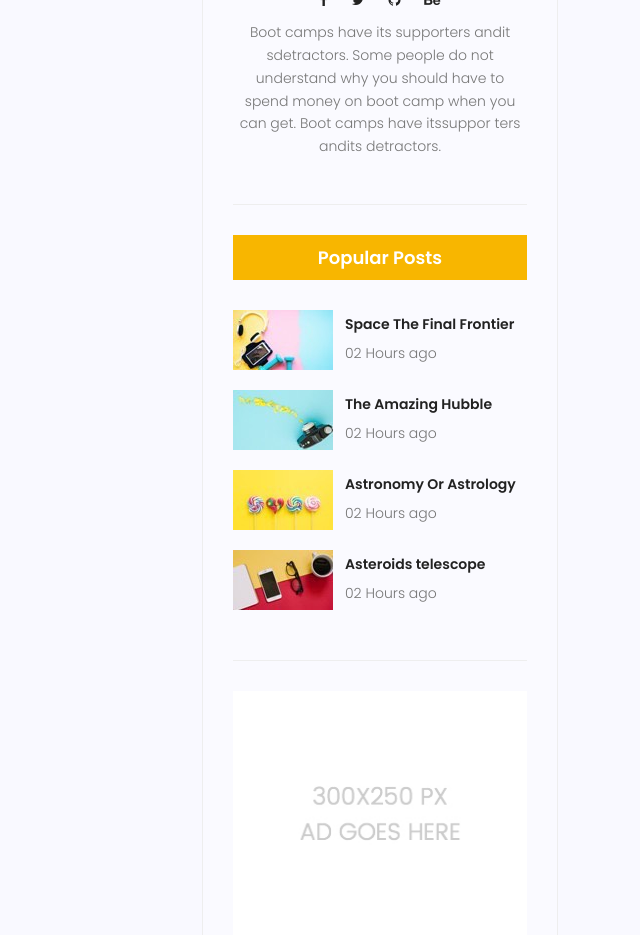
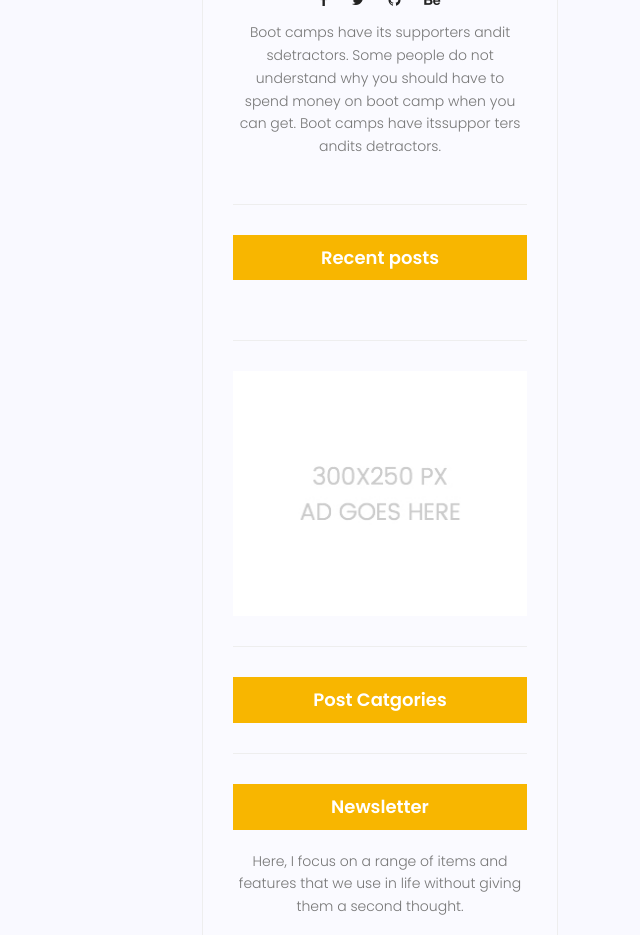
Before and after one commit to Amiraliarzande/django, a Django app: page /blog/ in a window 1280 px wide. Shown: the part 1521-2456 px from the top of the page, without its empty margins (640-1280 px from the left). Run offline with Django 3.2, Linux system fonts and the light colour scheme; data that the repository does not hold is empty; some libraries are stand-ins or nearby versions.

Commit message:
Setting up the Recent Posts section on the blog home page
Setting up the Recent Posts section on the blog home page

```diff
--- a/templates/blog/blog-home.html
+++ b/templates/blog/blog-home.html
@@ -151,48 +151,7 @@
             {% include "blog/writer.html" %}
 
 
-            <div class="single-sidebar-widget popular-post-widget">
-              <h4 class="popular-title">Popular Posts</h4>
-              <div class="popular-post-list">
-                <div class="single-post-list d-flex flex-row align-items-center">
-                  <div class="thumb">
-                    <img class="img-fluid" src="{% static 'img/blog/pp1.jpg' %}" alt />
-                  </div>
-                  <div class="details">
-                    <a href="blog-single.html"><h6>Space The Final Frontier</h6></a>
-                    <p>02 Hours ago</p>
-                  </div>
-                </div>
-                <div class="single-post-list d-flex flex-row align-items-center">
-                  <div class="thumb">
-                    <img class="img-fluid" src="{% static 'img/blog/pp2.jpg' %}" alt />
-                  </div>
-                  <div class="details">
-                    <a href="blog-single.html"><h6>The Amazing Hubble</h6></a>
-                    <p>02 Hours ago</p>
-                  </div>
-                </div>
-                <div class="single-post-list d-flex flex-row align-items-center">
-                  <div class="thumb">
-                    <img class="img-fluid" src="{% static 'img/blog/pp3.jpg' %}" alt />
-                  </div>
-                  <div class="details">
-                    <a href="blog-single.html"><h6>Astronomy Or Astrology</h6></a>
-                    <p>02 Hours ago</p>
-                  </div>
-                </div>
-                <div class="single-post-list d-flex flex-row align-items-center">
-                  <div class="thumb">
-                    <img class="img-fluid" src="{% static 'img/blog/pp4.jpg' %}" alt />
-                  </div>
-                  <div class="details">
-                    <a href="blog-single.html"><h6>Asteroids telescope</h6></a>
-                    <p>02 Hours ago</p>
-                  </div>
-                </div>
-              </div>
-            </div>
-
+            {% popular %}
 
             {% include "blog/advertising.html" %}
 
--- a/templates/blog/recentposts.html
+++ b/templates/blog/recentposts.html
@@ -1,3 +1,4 @@
+{% load humanize %}
 {% load static %}
 <div class="single-sidebar-widget popular-post-widget">
   <h4 class="popular-title">Recent posts</h4>
@@ -9,7 +10,7 @@
       </div>
       <div class="details">
         <a href="{% url 'blog:blog_single' pid=post.id %}"><h6>{{ post.title }}</h6></a>
-        <p>{{ post.published_date|date:"d M Y" }}</p>
+        <p>{{ post.published_date|naturalday }}</p>
       </div>
     </div>
     {% endfor %}
```
